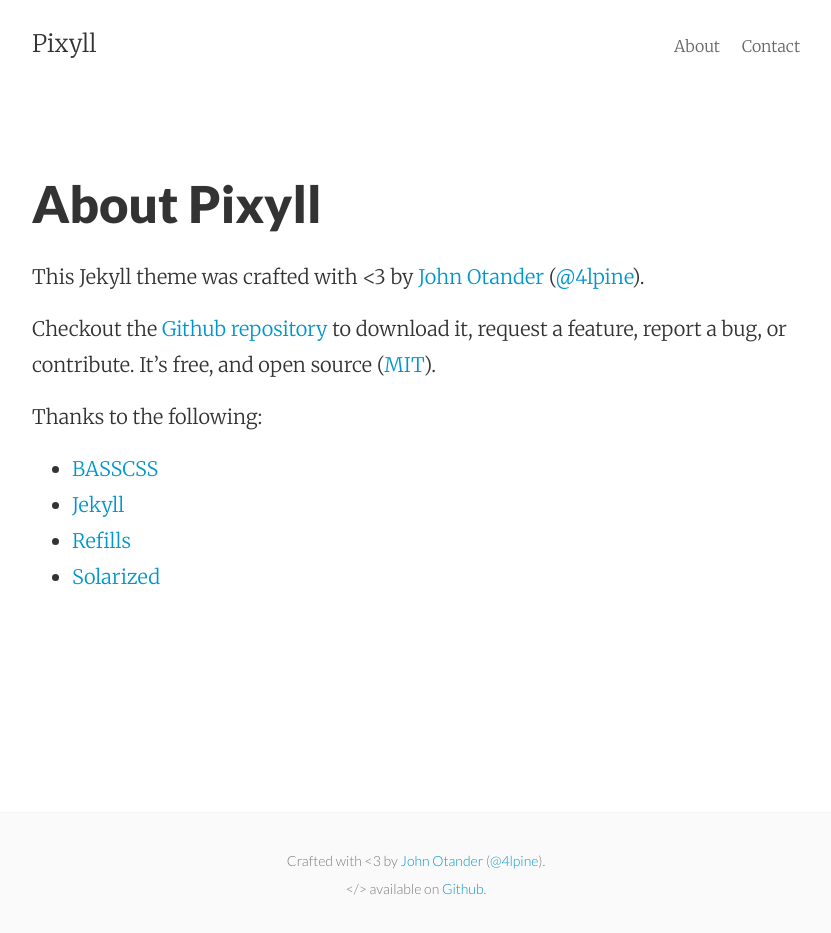
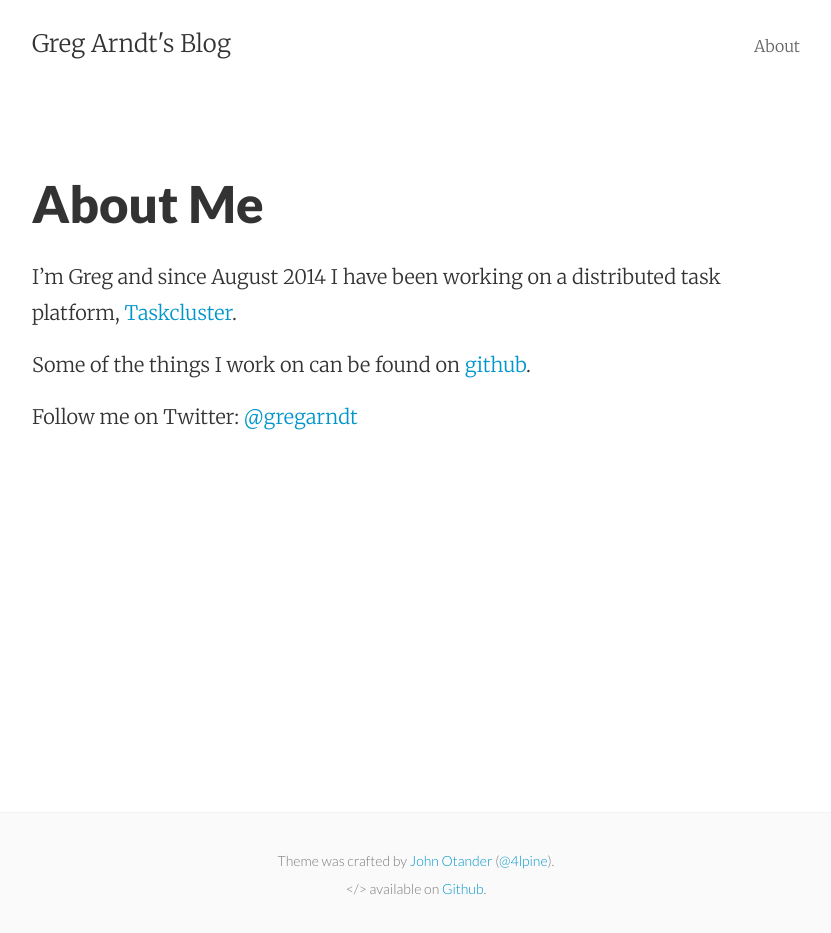
Before and after one commit to gregarndt/gregarndt.github.io, a Jekyll site: the page built from about.md, in a window 1280 px wide. Shown: the whole page, without its empty margins (224-1055 px from the left). Built offline with Jekyll 4.4.1, drawn with Linux system fonts in a browser that asks for light colours; Markdown is read by kramdown in place of the engine named in the settings.

```diff
--- a/Gemfile
+++ b/Gemfile
@@ -0,0 +1 @@
+gem 'github-pages'
--- a/_config.yml
+++ b/_config.yml
@@ -1,10 +1,10 @@
 # Site settings
-title:       Pixyll
-email:       your_email@example.com
-author:      John Otander
-description: "A simple, beautiful theme for Jekyll that emphasizes content rather than aesthetic fluff."
+title:       Greg Arndt's Blog
+email:       arndt.greg@gmail.com
+author:      Greg Arndt
+description: "Small blog about random geekery"
 baseurl:     ""
-url:         "http://pixyll.com"
+url:         "http://blog.gregarndt.com"
 
 # Google analytics
 google_analytics:
--- a/_includes/footer.html
+++ b/_includes/footer.html
@@ -2,7 +2,7 @@
   <div class="p2 wrap">
     <div class="measure mt1 center">
       <small>
-        Crafted with &lt;3 by <a href="http://johnotander.com">John Otander</a> (<a href="https://twitter.com/4lpine">@4lpine</a>).<br>
+        Theme was crafted by <a href="http://johnotander.com">John Otander</a> (<a href="https://twitter.com/4lpine">@4lpine</a>).<br>
         &lt;/&gt; available on <a href="https://github.com/johnotander/pixyll">Github</a>.
       </small>
     </div>
--- a/_includes/navigation.html
+++ b/_includes/navigation.html
@@ -1,2 +1 @@
 <a href="{{ site.baseurl }}/about/">About</a>
-<a href="{{ site.baseurl }}/contact/">Contact</a>
--- a/about.md
+++ b/about.md
@@ -1,19 +1,12 @@
 ---
 layout: page
-title: About Pixyll
+title: About Me
 permalink: /about/
 ---
 
-This Jekyll theme was crafted with <3 by [John Otander](http://johnotander.com)
-([@4lpine](https://twitter.com/4lpine)).
+I'm Greg and since August 2014 I have been working on a distributed task platform,
+[Taskcluster](http://docs.taskcluster.net).
 
-Checkout the [Github repository](https://github.com/johnotander/pixyll) to download it,
-request a feature, report a bug, or contribute. It's free, and open source
-([MIT](http://opensource.org/licenses/MIT)).
+Some of the things I work on can be found on [github](http://github.com/gregarndt).
 
-Thanks to the following:
-
-* [BASSCSS](http://basscss.com)
-* [Jekyll](http://jekyllrb.com)
-* [Refills](http://refills.bourbon.io/)
-* [Solarized](http://ethanschoonover.com/solarized)
+Follow me on Twitter: [@gregarndt](http://twitter.com/gregarndt)
```
Also changed, not shown: _drafts/2015-06-26-taskcluster-overview.md (added, +49 -0 lines), _drafts/adding_jobs_to_try.md (added, +84 -0 lines), _drafts/in-tree-taskcluster-jobs.md (added, +10 -0 lines), _posts/2015-08-05-demystifying-in-tree-scheduling.md (added, +121 -0 lines), _drafts/whistler_2015.md (added).
